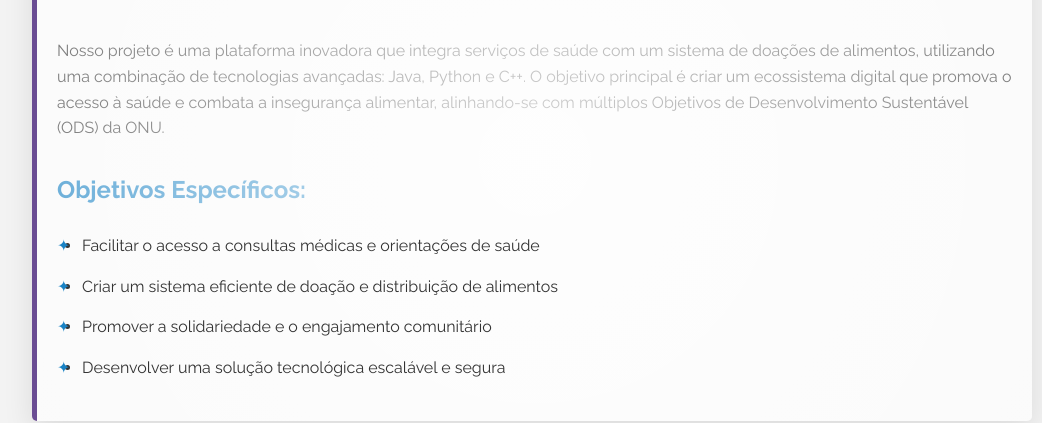
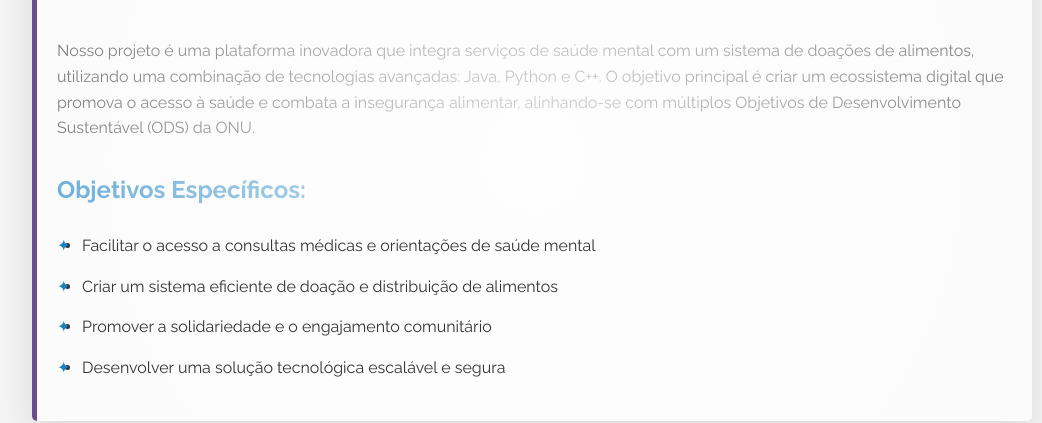
Before and after one commit to sofiaamosqueraa/PYTHON, a plain HTML site: page templates/projeito/projeito.html in a window 1280 px wide. Shown: the part 402-825 px from the top of the page, without its empty margins (108-1150 px from the left). Drawn offline with Linux system fonts and the light colour scheme.

Commit message:
saude mental

```diff
--- a/templates/projeito/projeito.html
+++ b/templates/projeito/projeito.html
@@ -207,13 +207,13 @@
 
     <div class="section">
         <h2>1. Visão Geral e Objetivos</h2>
-        <p>Nosso projeto é uma plataforma inovadora que integra serviços de saúde com um sistema de doações de
+        <p>Nosso projeto é uma plataforma inovadora que integra serviços de saúde mental com um sistema de doações de
             alimentos, utilizando uma combinação de tecnologias avançadas: Java, Python e C++. O objetivo principal é
             criar um ecossistema digital que promova o acesso à saúde e combata a insegurança alimentar, alinhando-se
             com múltiplos Objetivos de Desenvolvimento Sustentável (ODS) da ONU.</p>
         <h3>Objetivos Específicos:</h3>
         <ul>
-            <li>Facilitar o acesso a consultas médicas e orientações de saúde</li>
+            <li>Facilitar o acesso a consultas médicas e orientações de saúde mental</li>
             <li>Criar um sistema eficiente de doação e distribuição de alimentos</li>
             <li>Promover a solidariedade e o engajamento comunitário</li>
             <li>Desenvolver uma solução tecnológica escalável e segura</li>
```
